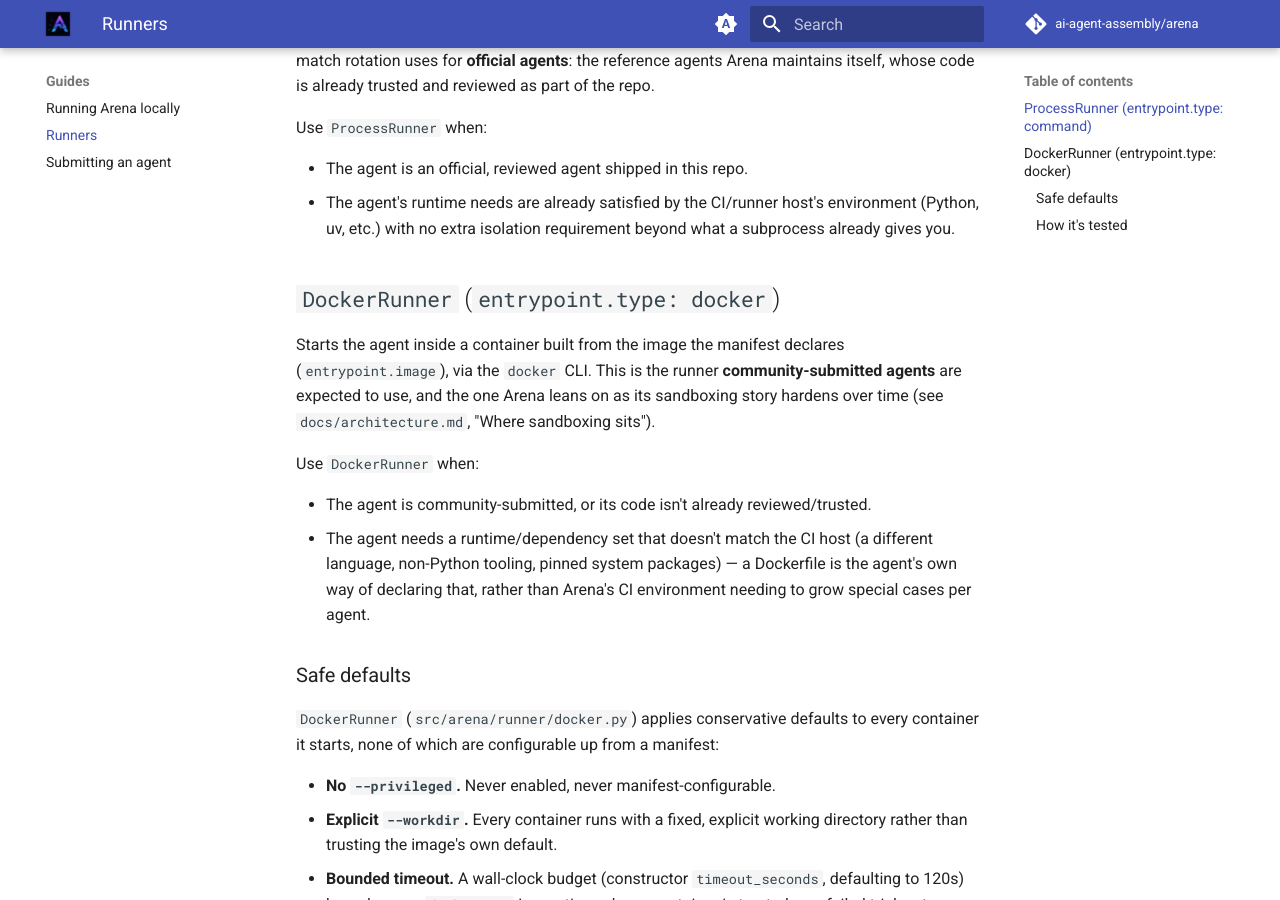
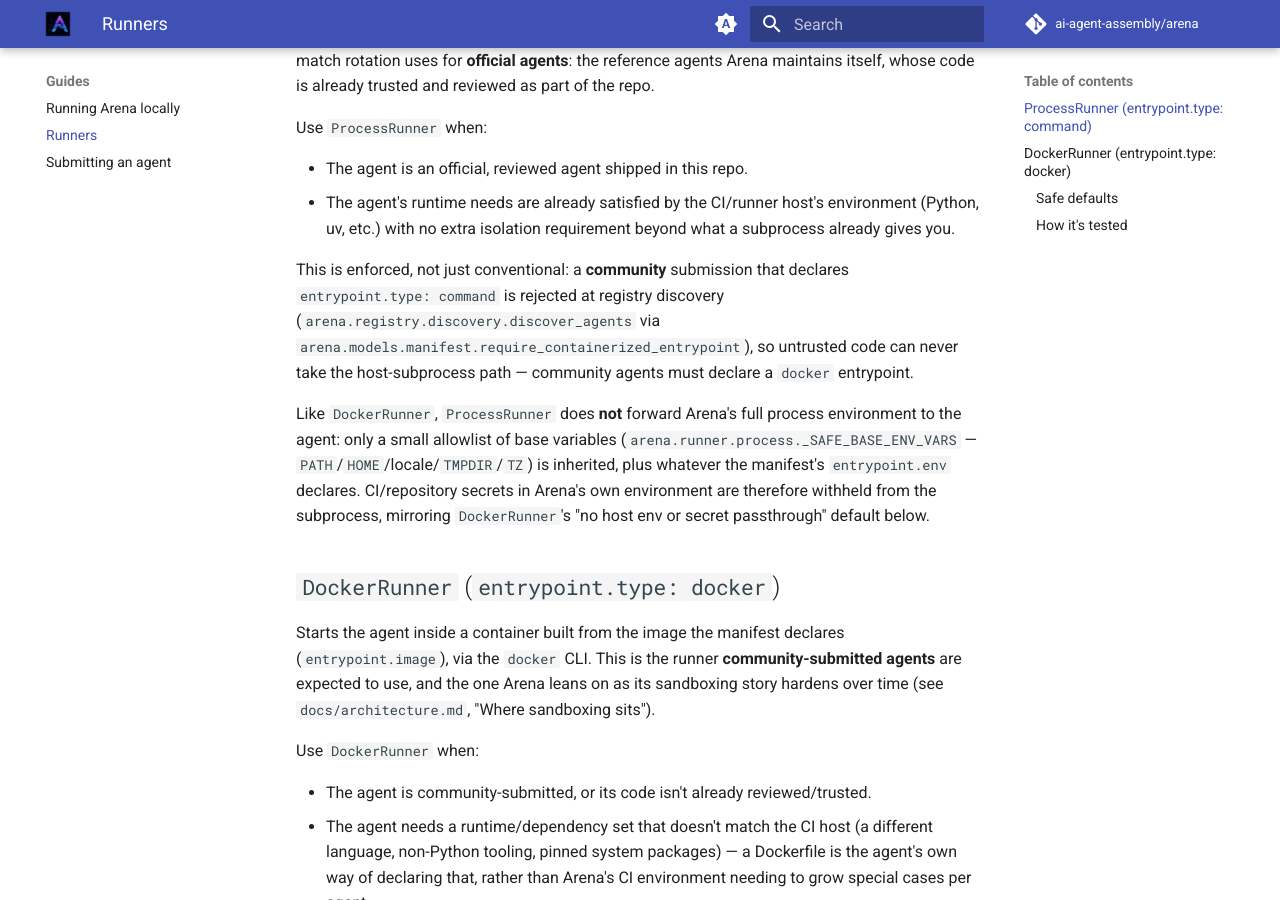
Before and after one commit to ai-agent-assembly/arena, an MkDocs documentation site: the page built from docs/runners.md, in a window 1280 px wide and 900 px high, scrolled down 399 px. Built offline with MkDocs 1.6.1 and Material for MkDocs 9.7.7, drawn with Linux system fonts in a browser that asks for light colours; comment, search, counter and statistics services are not loaded; the version menu is left out.

Commit message:
📝 (docs): Document ProcessRunner env allowlist and community enforcement
Co-Authored-By: Claude Opus 4.8 (1M context) <noreply@anthropic.com>

```diff
--- a/docs/runners.md
+++ b/docs/runners.md
@@ -10,6 +10,10 @@ Use `ProcessRunner` when:
 
 - The agent is an official, reviewed agent shipped in this repo.
 - The agent's runtime needs are already satisfied by the CI/runner host's environment (Python, uv, etc.) with no extra isolation requirement beyond what a subprocess already gives you.
+
+This is enforced, not just conventional: a **community** submission that declares `entrypoint.type: command` is rejected at registry discovery (`arena.registry.discovery.discover_agents` via `arena.models.manifest.require_containerized_entrypoint`), so untrusted code can never take the host-subprocess path — community agents must declare a `docker` entrypoint.
+
+Like `DockerRunner`, `ProcessRunner` does **not** forward Arena's full process environment to the agent: only a small allowlist of base variables (`arena.runner.process._SAFE_BASE_ENV_VARS` — `PATH`/`HOME`/locale/`TMPDIR`/`TZ`) is inherited, plus whatever the manifest's `entrypoint.env` declares. CI/repository secrets in Arena's own environment are therefore withheld from the subprocess, mirroring `DockerRunner`'s "no host env or secret passthrough" default below.
 
 ## `DockerRunner` (`entrypoint.type: docker`)
 
```
